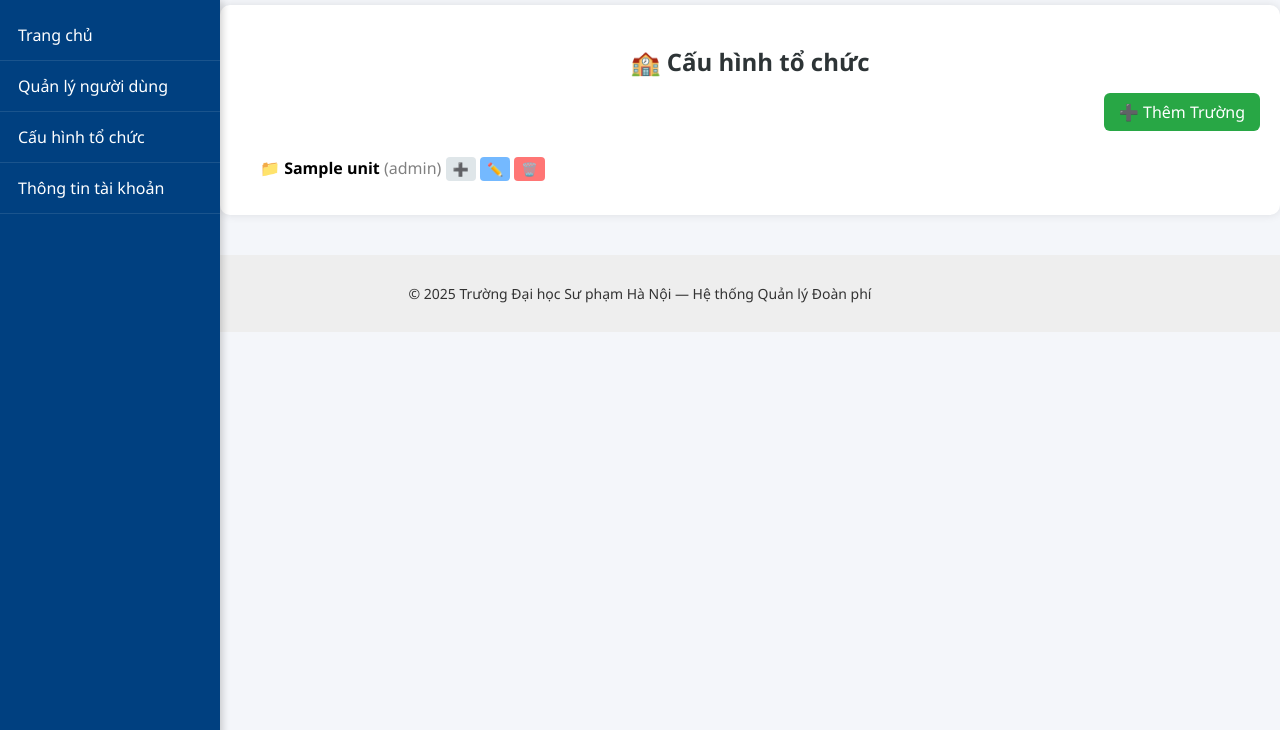
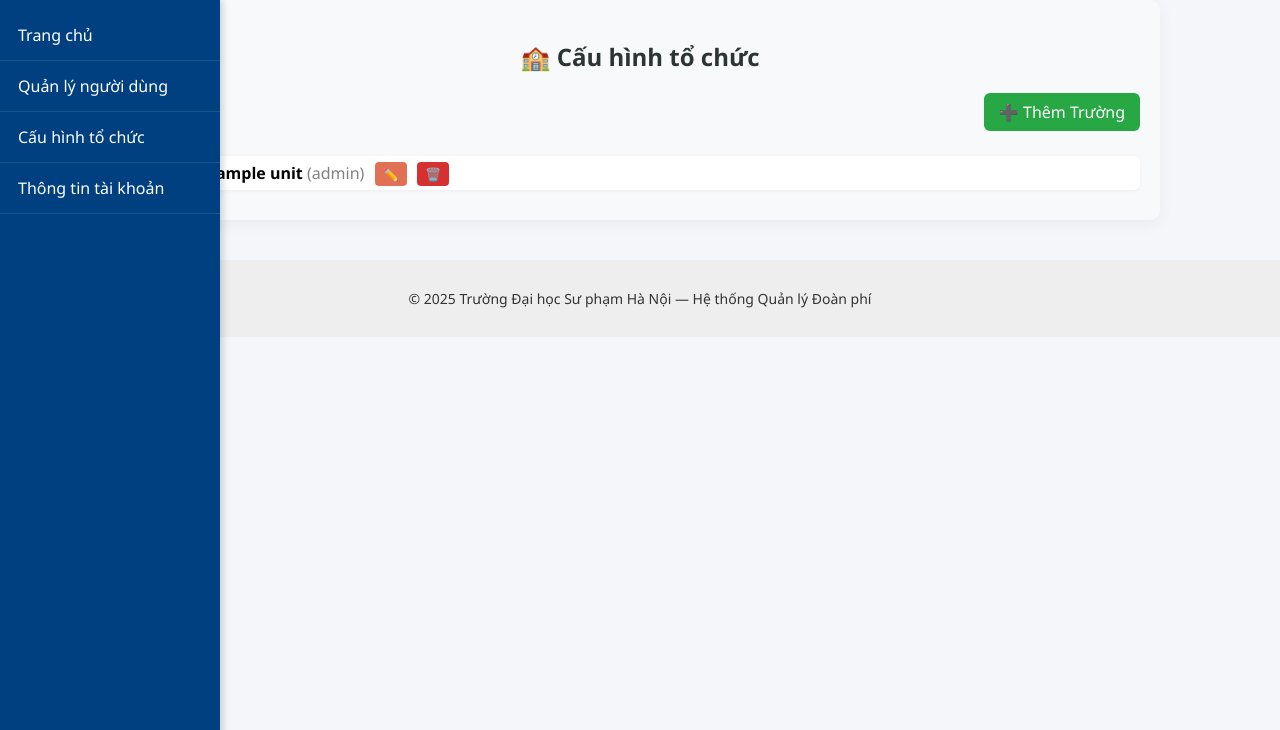
Before and after one commit to nguyenhuutruong6666/fee_management, a PHP site: page /pages/units.php in a window 1280 px wide. Shown: the part 70-800 px from the top of the page. Run offline with PHP 8.4, Linux system fonts and the light colour scheme; a user stored in the database is signed in; tables that the repository leaves empty or names only in its code hold one stand-in row (values such as "Sample post").

Commit message:
add cau hinh

```diff
--- a/pages/import_users.php
+++ b/pages/import_users.php
@@ -110,7 +110,7 @@
           <tr>
             <th>Tên đăng nhập</th><th>Họ tên</th><th>Email</th><th>Mã SV/CCCD</th>
             <th>Giới tính</th><th>Ngày sinh</th><th>Ngày vào Đoàn</th>
-            <th>Đơn vị</th><th>Vai trò</th><th>Admin</th>
+            <th>Đơn vị</th><th>Mật khẩu</th><th>Vai trò</th><th>Admin</th>
           </tr>
         </thead>
         <tbody>
--- a/pages/units.php
+++ b/pages/units.php
@@ -4,43 +4,70 @@
 include("../includes/navbar.php");
 include("../config/db.php");
 
-// ✅ Chỉ Admin được phép vào
+// ✅ Kiểm tra quyền truy cập (chỉ Admin)
 if (!isset($_SESSION['user']) || $_SESSION['user']['isAdmin'] != 1) {
   echo "<div class='container'><p style='color:red;'>🚫 Bạn không có quyền truy cập trang này.</p></div>";
   include("../includes/footer.php");
   exit();
 }
 
-// ✅ Hàm đệ quy hiển thị cây tổ chức
+/**
+ * 🧩 Hàm đệ quy hiển thị cây tổ chức
+ * Hiển thị các cấp: Trường → Khoa → Chi đoàn
+ */
 function renderTree($conn, $parent_id = NULL, $level = 0) {
-  $sql = $parent_id ?
-    "SELECT * FROM organization_units WHERE parent_id=$parent_id ORDER BY unit_name" :
-    "SELECT * FROM organization_units WHERE parent_id IS NULL ORDER BY unit_name";
+  if ($parent_id === NULL) {
+    $sql = "SELECT * FROM organization_units WHERE parent_id IS NULL ORDER BY unit_name";
+  } else {
+    $sql = "SELECT * FROM organization_units WHERE parent_id = $parent_id ORDER BY unit_name";
+  }
+
   $result = $conn->query($sql);
-
   if ($result && $result->num_rows > 0) {
     echo "<ul>";
     while ($row = $result->fetch_assoc()) {
+
+      // Gán icon theo cấp đơn vị (dùng if thay match để tránh lỗi PHP cũ)
+      if ($row['unit_level'] === 'Truong') {
+        $icon = '🏫';
+      } elseif ($row['unit_level'] === 'Khoa') {
+        $icon = '🏢';
+      } elseif ($row['unit_level'] === 'ChiDoan') {
+        $icon = '👥';
+      } else {
+        $icon = '📁';
+      }
+
       echo "<li>";
-      echo str_repeat("&nbsp;&nbsp;&nbsp;", $level);
-      echo "📁 <b>" . htmlspecialchars($row['unit_name']) . "</b> ";
-      echo "<span style='color:gray;'>(" . $row['unit_level'] . ")</span>";
-      echo " <a href='add_unit.php?parent_id={$row['id']}&level={$row['unit_level']}' class='btn-small'>➕</a>";
-      echo " <a href='edit_unit.php?id={$row['id']}' class='btn-small blue'>✏️</a>";
-      echo " <a href='delete_unit.php?id={$row['id']}' onclick=\"return confirm('Xóa đơn vị này và các đơn vị con?');\" class='btn-small red'>🗑️</a>";
+      echo "$icon <b>" . htmlspecialchars($row['unit_name']) . "</b>
+            <span style='color:gray;'>(" . $row['unit_level'] . ")</span>";
+
+      // Nút thêm cấp con
+      if ($row['unit_level'] === 'Truong') {
+        echo " <a href='add_unit.php?parent_id={$row['id']}&next=Khoa' class='btn-small green' title='Thêm Khoa'>➕ Khoa</a>";
+      } elseif ($row['unit_level'] === 'Khoa') {
+        echo " <a href='add_unit.php?parent_id={$row['id']}&next=ChiDoan' class='btn-small blue' title='Thêm Chi đoàn'>➕ Chi đoàn</a>";
+      }
+
+      // Nút sửa & xóa
+      echo " <a href='edit_unit.php?id={$row['id']}' class='btn-small orange' title='Sửa'>✏️</a>";
+      echo " <a href='delete_unit.php?id={$row['id']}' onclick=\"return confirm('Bạn có chắc muốn xóa đơn vị này và các cấp con không?');\" class='btn-small red' title='Xóa'>🗑️</a>";
+
+      // Đệ quy hiển thị cấp dưới
       renderTree($conn, $row['id'], $level + 1);
+
       echo "</li>";
     }
     echo "</ul>";
   }
 }
-
 ?>
 
 <div class="container">
   <h2>🏫 Cấu hình tổ chức</h2>
+
   <div class="actions">
-    <a href="add_unit.php" class="btn-add">➕ Thêm Trường</a>
+    <a href="add_unit.php?next=Truong" class="btn-add">➕ Thêm Trường</a>
   </div>
 
   <div class="tree-container">
@@ -49,32 +76,73 @@
 </div>
 
 <style>
-.container { padding: 20px; }
-h2 { text-align:center; color:#2d3436; margin-bottom:15px; }
-.actions { text-align:right; margin-bottom:15px; }
+/* ==== CSS giao diện đẹp và dễ nhìn ==== */
+.container {
+  padding: 20px;
+  max-width: 1000px;
+  margin: auto;
+  background: #f8f9fa;
+  border-radius: 10px;
+  box-shadow: 0 4px 15px rgba(0,0,0,0.05);
+}
+
+h2 {
+  text-align: center;
+  margin-bottom: 20px;
+  color: #2d3436;
+}
+
+.actions {
+  text-align: right;
+  margin-bottom: 15px;
+}
 
 .btn-add {
-  background:#28a745;
-  color:white;
-  padding:8px 15px;
-  border-radius:6px;
-  text-decoration:none;
+  background: #28a745;
+  color: white;
+  padding: 8px 15px;
+  border-radius: 6px;
+  text-decoration: none;
+  font-weight: 500;
 }
-.btn-add:hover { background:#218838; }
+.btn-add:hover { background: #218838; }
 
-.tree-container ul { list-style:none; padding-left:20px; }
-.tree-container li { margin:6px 0; }
+.tree-container ul {
+  list-style: none;
+  padding-left: 30px;
+  margin: 10px 0;
+}
+
+.tree-container li {
+  margin: 10px 0;
+  padding: 6px 10px;
+  background: #ffffff;
+  border-left: 3px solid #007bff;
+  border-radius: 6px;
+  box-shadow: 0 1px 4px rgba(0,0,0,0.05);
+}
+
+.tree-container li:hover {
+  background: #f1f9ff;
+}
 
 .btn-small {
-  background:#dfe6e9;
-  padding:3px 7px;
-  border-radius:4px;
-  font-size:13px;
-  text-decoration:none;
-  color:#2d3436;
+  padding: 3px 8px;
+  font-size: 13px;
+  border-radius: 4px;
+  text-decoration: none;
+  margin-left: 6px;
+  color: white;
 }
-.btn-small.blue { background:#74b9ff; color:white; }
-.btn-small.red { background:#ff7675; color:white; }
+
+.green { background: #27ae60; }
+.blue { background: #0984e3; }
+.orange { background: #e17055; }
+.red { background: #d63031; }
+
+.btn-small:hover {
+  opacity: 0.85;
+}
 </style>
 
 <?php include("../includes/footer.php"); ?>
```
Also changed, not shown: pages/add_unit.php (+29 -32 lines).
